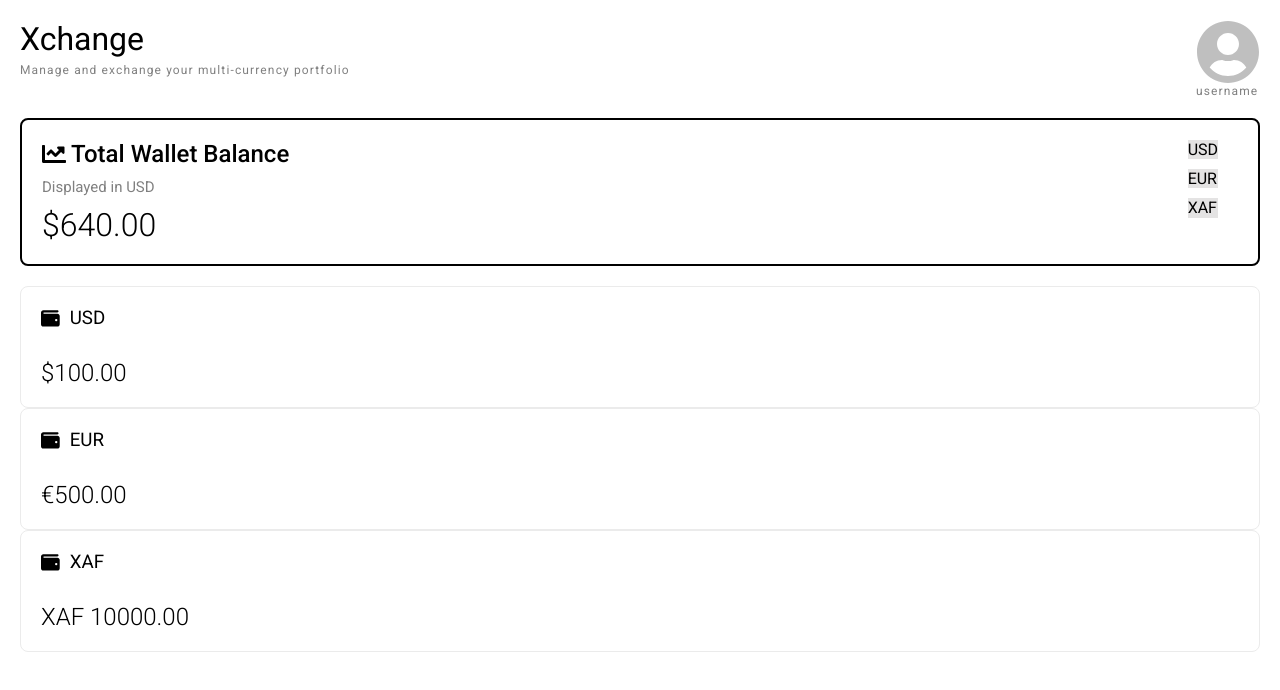
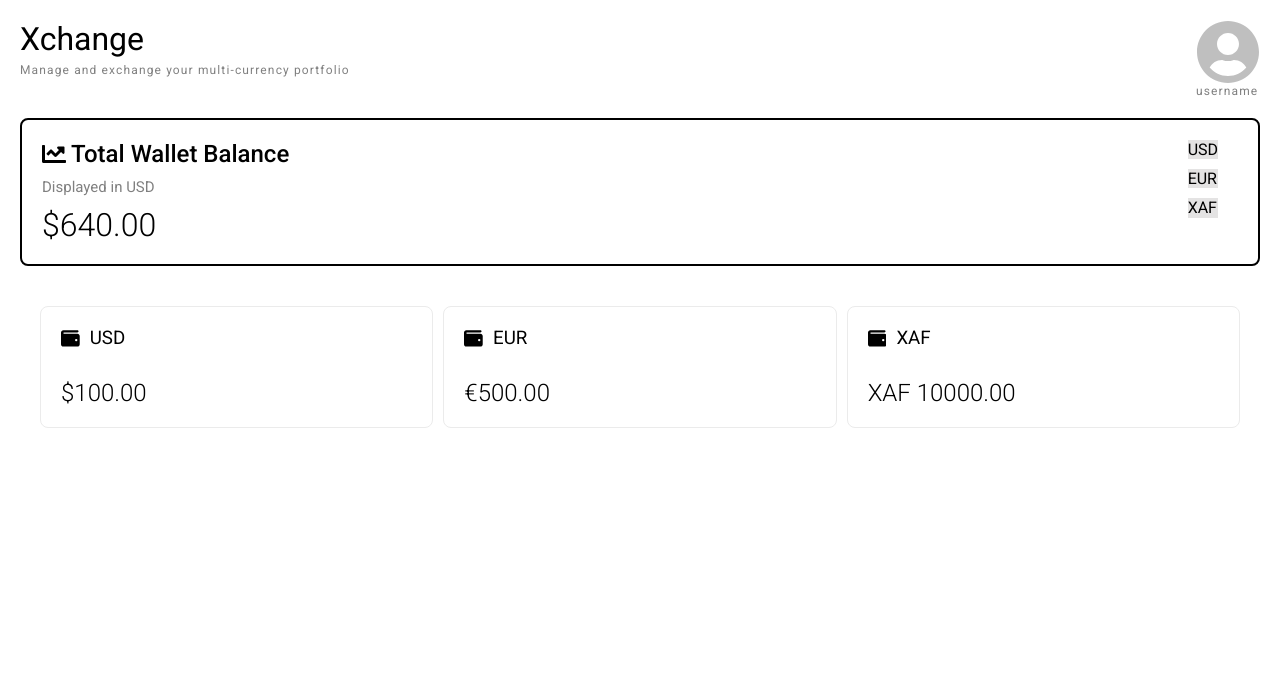
Before and after one commit to Chu29/currency-exchange-wallet, a React (Vite) app: page / in a window 1280 px wide. Shown: the top 690 px of the page. Built offline with nearby package versions, Linux system fonts and the light colour scheme.

Commit message:
feat(ui): Style wallet cards section

```diff
--- a/src/index.css
+++ b/src/index.css
@@ -18,3 +18,17 @@ body {
   flex-direction: column;
   gap: 20px;
 }
+
+.wallets {
+  padding: 20px;
+  display: flex;
+  flex-wrap: wrap;
+  flex-direction: column;
+  gap: 10px;
+}
+
+@media screen and (min-width: 769px) {
+  .wallets {
+    flex-direction: row;
+  }
+}
```
